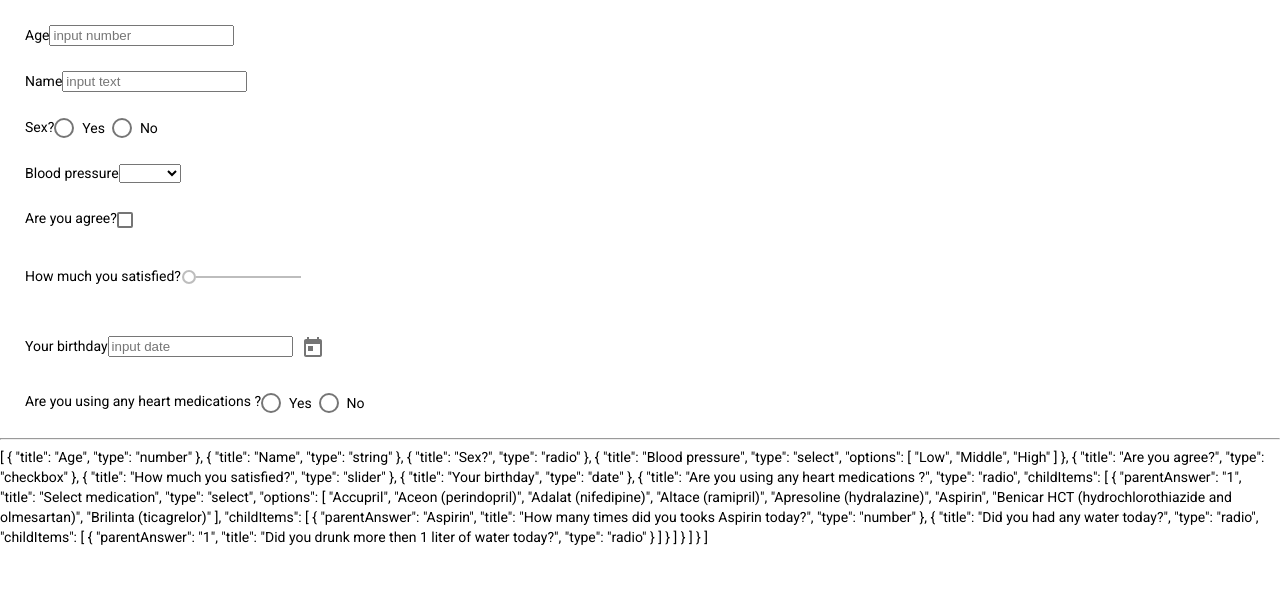
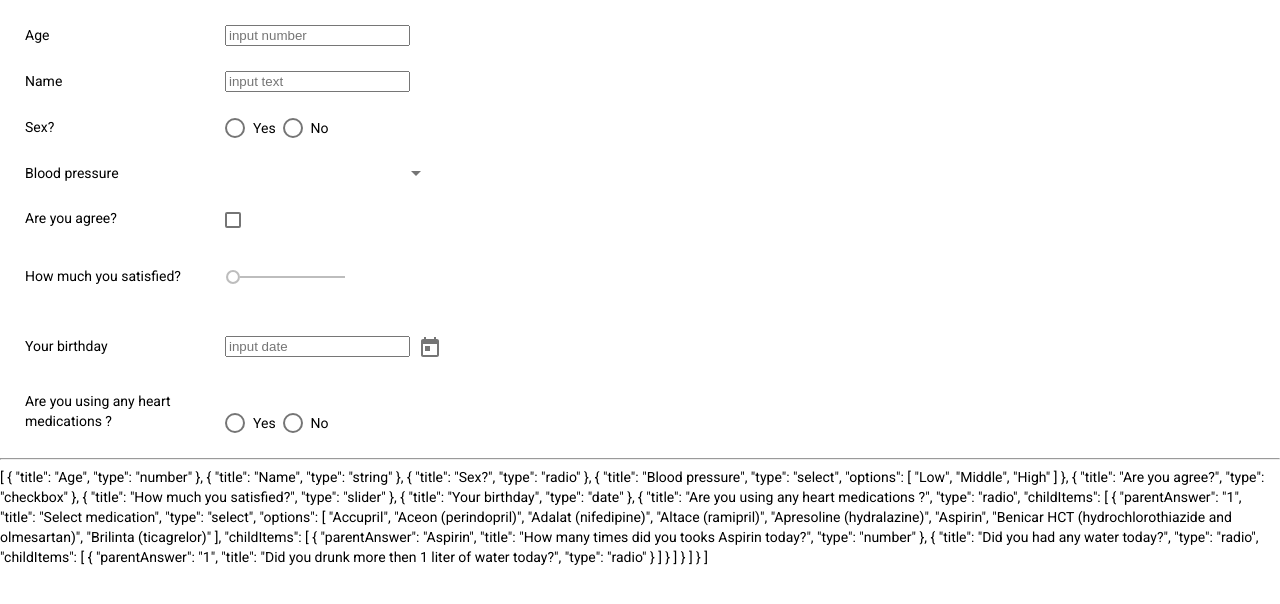
Before and after one commit to berlicon/clewmed, an Angular app: page / in a window 1280 px wide. Shown: the top 604 px of the page. Built offline with nearby package versions, Linux system fonts and the light colour scheme.

Commit message:
select control + fix label width

```diff
--- a/src/app/questionnaire/questionnaire-item/questionnaire-item.component.html
+++ b/src/app/questionnaire/questionnaire-item/questionnaire-item.component.html
@@ -1,5 +1,5 @@
 <div style="margin: 25px">
-    <span class="label">{{item.title}}</span>
+    <span class="label" style="display: inline-block; width: 200px;">{{item.title}}</span>
 
     <input type="text" *ngIf="item.type == 'string'" [(ngModel)]="item.value" class="input-text" matInput placeholder="input text">
 
@@ -16,9 +16,14 @@
         </mat-radio-button>
     </mat-radio-group>
 
-    <select *ngIf="item.type == 'select'" [(ngModel)]="item.value" class="select">
+    <!-- <select *ngIf="item.type == 'select'" [(ngModel)]="item.value" class="select">
         <option *ngFor="let x of item.options">{{x}}</option>
-    </select>
+    </select> -->
+    <mat-select *ngIf="item.type == 'select'" [(ngModel)]="item.value" class="select" style="width: 200px;">
+        <mat-option *ngFor="let x of item.options" [value]="x">
+          {{x}}
+        </mat-option>
+    </mat-select>
 
     <!-- <input type="checkbox" *ngIf="item.type == 'checkbox'" [(ngModel)]="item.value" class="input-checkbox">  -->
     <mat-checkbox *ngIf="item.type == 'checkbox'" [(ngModel)]="item.value" class="input-checkbox"></mat-checkbox>
--- a/src/app/questionnaire/questionnaire.module.ts
+++ b/src/app/questionnaire/questionnaire.module.ts
@@ -7,6 +7,7 @@
 import { MatDatepickerModule } from '@angular/material/datepicker'
 import { MatNativeDateModule } from '@angular/material/core';
 import { MatRadioModule } from '@angular/material/radio';
+import { MatSelectModule } from '@angular/material/select';
 
 import { QuestionnaireComponent } from './questionnaire/questionnaire.component';
 import { QuestionnaireItemComponent } from './questionnaire-item/questionnaire-item.component';
@@ -24,7 +25,8 @@
     MatSliderModule,
     MatDatepickerModule,
     MatNativeDateModule,
-    MatRadioModule
+    MatRadioModule,
+    MatSelectModule
   ]
 })
 export class QuestionnaireModule { }
```
Also changed, not shown: 1 other file (tests, documents, lock files or other folders).
